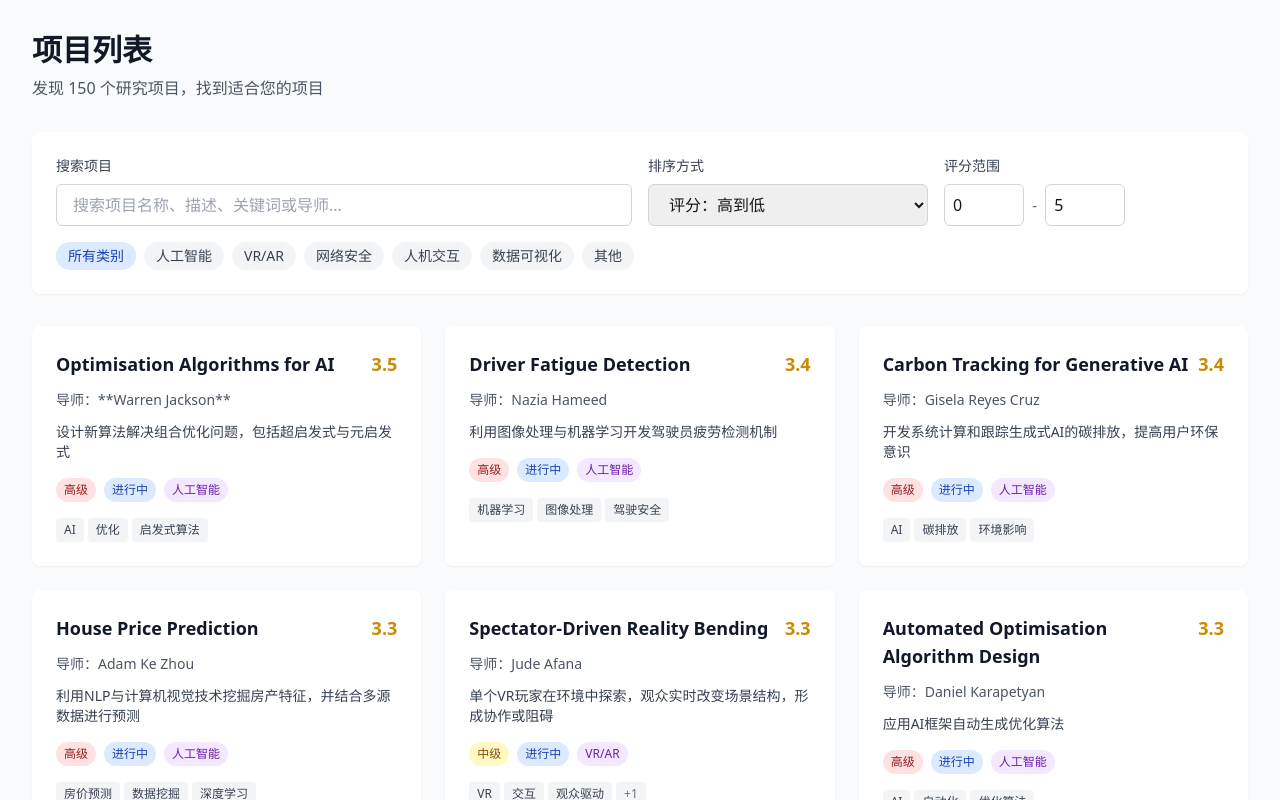
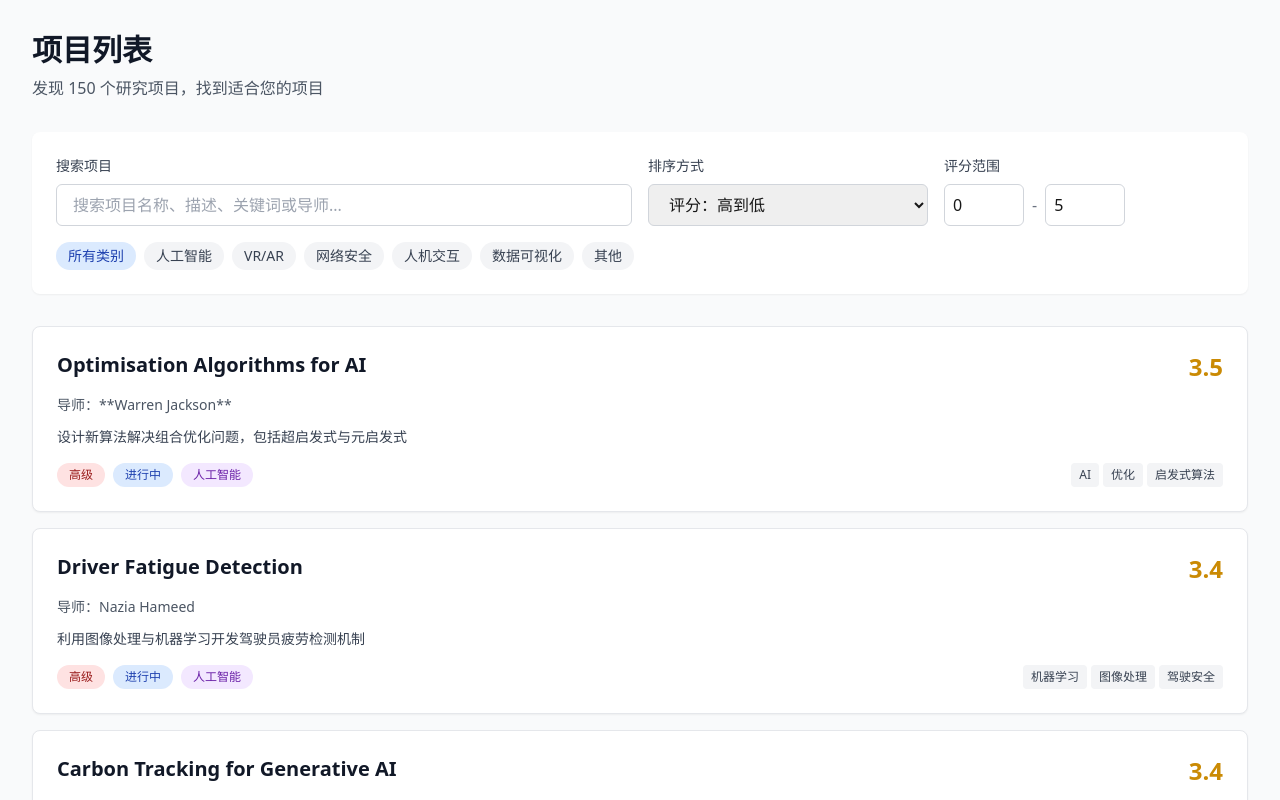
Before and after one commit to itouchgod/s-project, a Next.js app: page /projects in a window 1280 px wide. Shown: the top 800 px of the page. Built offline with nearby package versions, Linux system fonts and the light colour scheme.

Commit message:
feat: 将项目列表页面从卡片模式改为列表模式
- 将grid布局改为垂直列表布局
- 优化信息层次和视觉设计
- 增强响应式设计，支持移动端和桌面端
- 保持所有原有功能（搜索、筛选、分页等）
- 提升用户体验和信息密度

```diff
--- a/src/app/projects/page.tsx
+++ b/src/app/projects/page.tsx
@@ -247,54 +247,59 @@ export default function ProjectsPage() {
         </div>
 
         {/* 项目列表 */}
-        <div className="grid grid-cols-1 md:grid-cols-2 lg:grid-cols-3 gap-6">
+        <div className="space-y-4">
           {currentProjects.map((project) => (
             <Link
               key={project.id}
               href={`/projects/${project.id}`}
               onClick={() => handleProjectClick(project.id)}
-              className="bg-white rounded-lg shadow-sm hover:shadow-md transition-shadow duration-200 overflow-hidden"
+              className="block bg-white rounded-lg shadow-sm hover:shadow-md transition-shadow duration-200 border border-gray-200 hover:border-gray-300"
             >
               <div className="p-6">
+                <div className="flex items-start justify-between">
+                  {/* 左侧：项目信息 */}
+                  <div className="flex-1 min-w-0">
                     {/* 项目标题和评分 */}
-                <div className="flex justify-between items-start mb-3">
-                  <h3 className="text-lg font-semibold text-gray-900 line-clamp-2">
+                    <div className="flex items-start justify-between mb-3 gap-4">
+                      <h3 className="text-lg sm:text-xl font-semibold text-gray-900 line-clamp-2 flex-1 min-w-0">
                         {project.title}
                       </h3>
-                  <div className={`text-lg font-bold ${getScoreColor(project.score.overall)}`}>
+                      <div className={`text-xl sm:text-2xl font-bold ${getScoreColor(project.score.overall)} flex-shrink-0`}>
                         {project.score.overall.toFixed(1)}
                       </div>
                     </div>
 
                     {/* 导师信息 */}
                     <p className="text-sm text-gray-600 mb-3">
-                  导师：{project.mentorName}
+                      <span className="font-medium">导师：</span>{project.mentorName}
                     </p>
 
                     {/* 项目描述 */}
-                <p className="text-gray-700 text-sm mb-4 line-clamp-3">
+                    <p className="text-gray-700 text-sm mb-4 line-clamp-2">
                       {project.description}
                     </p>
 
+                    {/* 底部信息行 */}
+                    <div className="flex flex-col sm:flex-row sm:items-center sm:justify-between gap-3">
                       {/* 标签 */}
-                <div className="flex flex-wrap gap-2 mb-4">
-                  <span className={`px-2 py-1 rounded-full text-xs ${getDifficultyColor(project.difficulty)}`}>
+                      <div className="flex flex-wrap gap-2">
+                        <span className={`px-3 py-1 rounded-full text-xs font-medium ${getDifficultyColor(project.difficulty)}`}>
                           {project.difficulty === 'beginner' ? '初级' :
                            project.difficulty === 'intermediate' ? '中级' : '高级'}
                         </span>
-                  <span className={`px-2 py-1 rounded-full text-xs ${getStatusColor(project.status)}`}>
+                        <span className={`px-3 py-1 rounded-full text-xs font-medium ${getStatusColor(project.status)}`}>
                           {project.status === 'ongoing' ? '进行中' :
                            project.status === 'completed' ? '已完成' :
                            project.status === 'cancelled' ? '已取消' : '规划中'}
                         </span>
-                  <span className="px-2 py-1 rounded-full text-xs bg-purple-100 text-purple-800">
+                        <span className="px-3 py-1 rounded-full text-xs font-medium bg-purple-100 text-purple-800">
                           {project.category}
                         </span>
                       </div>
 
                       {/* 关键词 */}
                       <div className="flex flex-wrap gap-1">
-                  {project.keywords.slice(0, 3).map((keyword, index) => (
+                        {project.keywords.slice(0, 4).map((keyword, index) => (
                           <span
                             key={index}
                             className="px-2 py-1 bg-gray-100 text-gray-700 text-xs rounded"
@@ -302,11 +307,14 @@ export default function ProjectsPage() {
                             {keyword}
                           </span>
                         ))}
-                  {project.keywords.length > 3 && (
+                        {project.keywords.length > 4 && (
                           <span className="px-2 py-1 bg-gray-100 text-gray-500 text-xs rounded">
-                      +{project.keywords.length - 3}
+                            +{project.keywords.length - 4}
                           </span>
                         )}
+                      </div>
+                    </div>
+                  </div>
                 </div>
               </div>
             </Link>
```
Lines whose indentation alone changed are shown as unchanged.
